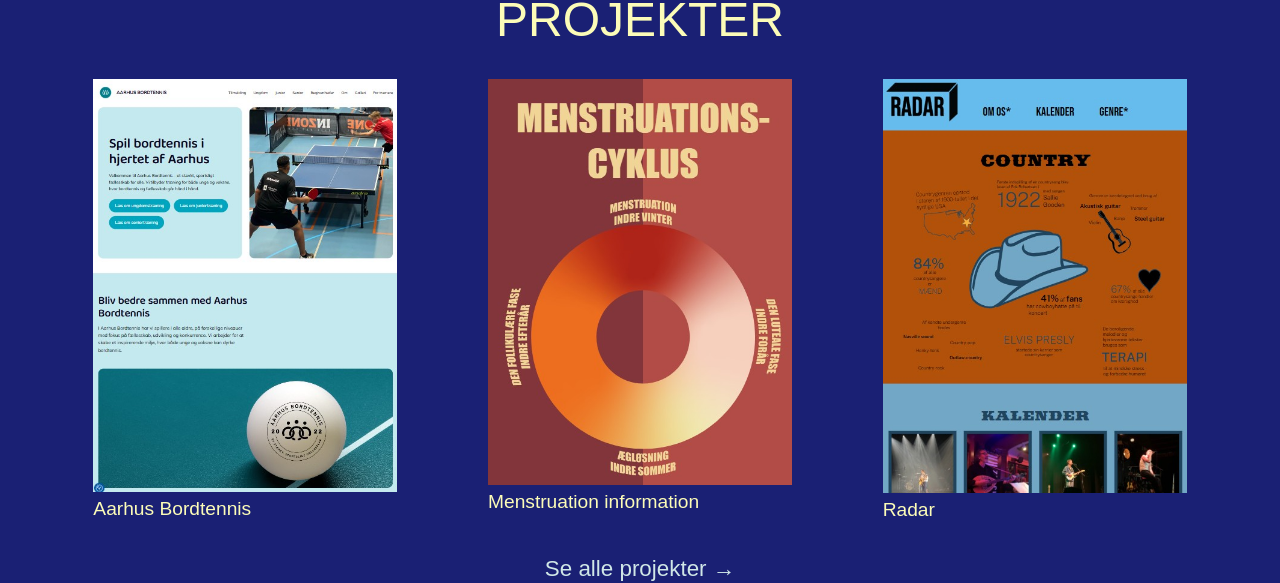
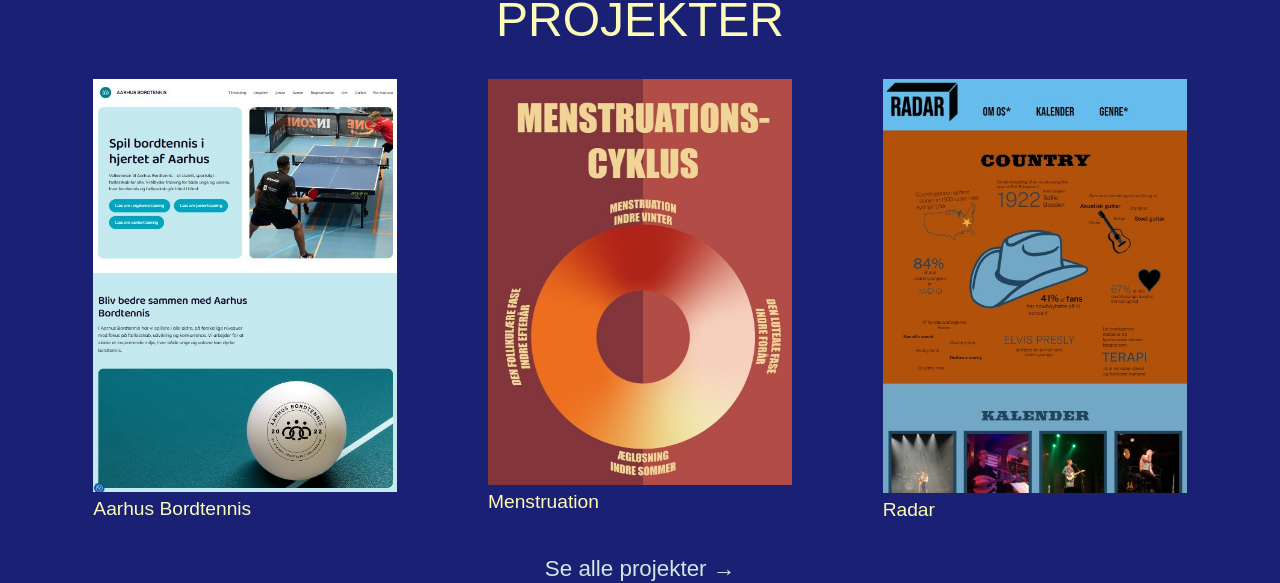
Before and after one commit to Heidi-Astrup/Heidi-Astrup.github.io, a React (Vite) app: page / in a window 1280 px wide. Shown: the part 639-1222 px from the top of the page. Built offline with nearby package versions, Linux system fonts and the light colour scheme; a web font is replaced by a local one.

Commit message:
ProjectTop hent data - dynamic rendering

```diff
--- a/public/data/projects.json
+++ b/public/data/projects.json
@@ -6,7 +6,7 @@
     "year": 2024,
     "semester": "1. semester",
     "grade": "Ingen karakter givet",
-    "description": "Madside med opskriter.",
+    "description": "Madside med opskriter, for studerende. Case med et webunivers",
     "description2": "HAPS er en hjemmeside med fokus på opskrifter, madplaner og inspiration til hverdagsmad. På siden kan man finde en samling af opskrifter, der er opdelt i forskellige kategorier som f.eks. hurtig mad, vegetarretter, budgetvenlige måltider og proteinrige opskrifter. Derudover tilbyder HAPS en ugentlig madplan samt en indkøbsfunktion, der samler de nødvendige ingredienser til opskrifterne. Hjemmesiden indeholder også en blogsektion, hvor der deles idéer og tips relateret til mad og måltider i hverdagen.",
     "tags": ["HTML", "CSS"],
     "image": "images/hapsBla.png",
@@ -54,7 +54,7 @@
   },
   {
     "id": 4,
-    "title": "AABT",
+    "title": "Aarhus Bordtennis",
     "subtitle": "Aktivt website",
     "year": 2025,
     "semester": "Lavet uden studie sammenhæng, som frivilligt arbejde",
--- a/src/components/ProjektTop.jsx
+++ b/src/components/ProjektTop.jsx
@@ -1,22 +1,29 @@
-import bordtennisHel from "/public/images/aabtHel.jpg";
-import mensHel from "/public/images/mensHel.jpg";
-import radarHel from "/public/images/radarHel.jpg";
+import { useState, useEffect } from "react";
+import { NavLink } from "react-router";
 
 export default function ProjectTop() {
+  const [selectedItems, setSelectedItems] = useState([]);
+
+  useEffect(() => {
+    async function fetchProjects() {
+      const response = await fetch("/data/projects.json");
+      const data = await response.json();
+      const chosen = [data[4], data[3], data[1]]; //vælger 3 bestemte objekter i min JSON fil
+      setSelectedItems(chosen);
+    }
+    fetchProjects();
+  }, []);
+
   return (
-    <div className="ProjektTop">
-      <a href="https://aarhusbordtennis.dk/" className="projekt-del">
-        <img src={bordtennisHel} alt="" />
-        <p>Aarhus Bordtennis</p>
-      </a>
-      <a href="https://menstruation.astrupdesigns.dk/" className="projekt-del">
-        <img src={mensHel} alt="" />
-        <p>Menstruation information</p>
-      </a>
-      <a href="https://radar.astrupdesigns.dk" className="projekt-del">
-        <img src={radarHel} alt="" />
-        <p>Radar</p>
-      </a>
-    </div>
+    <section className="ProjektTop">
+      {selectedItems.map((projekt) => (
+        <div key={projekt.id} className="projekt-del">
+          <NavLink to={`/projects/${projekt.id}`}>
+            <img src={projekt.topImage} alt="" />
+            <p>{projekt.title}</p>
+          </NavLink>
+        </div>
+      ))}
+    </section>
   );
 }
--- a/src/index.css
+++ b/src/index.css
@@ -225,6 +225,9 @@ strong {
   padding: 1.5rem;
   display: flex;
   flex-direction: column;
+  text-align: right;
+  margin: auto 0 auto auto;
+  max-width: 80%;
 }
 
 .projekt-card article p {
@@ -254,7 +257,6 @@ button {
 .projekt-card:nth-child(2n) > article {
   /* for every second client row switch sides of image and text*/
   text-align: left;
-  border: 2px solid red;
   margin: auto auto auto 0;
 }
 
@@ -262,22 +264,18 @@ button {
   .projekt-card {
     display: grid;
     grid-template-columns: 3fr 4fr;
-    border: 3px solid green;
   }
 
   .projekt-card:nth-child(2n) {
     grid-template-columns: 4fr 3fr;
-    border: 2px solid red;
   }
 
   .projekt-card:nth-child(2n) > img {
     order: 1;
-    border: 2px solid red;
   }
 
   .projekt-card:nth-child(2n) > article {
     order: 2;
-    border: 2px solid blue;
   }
 }
 
```
